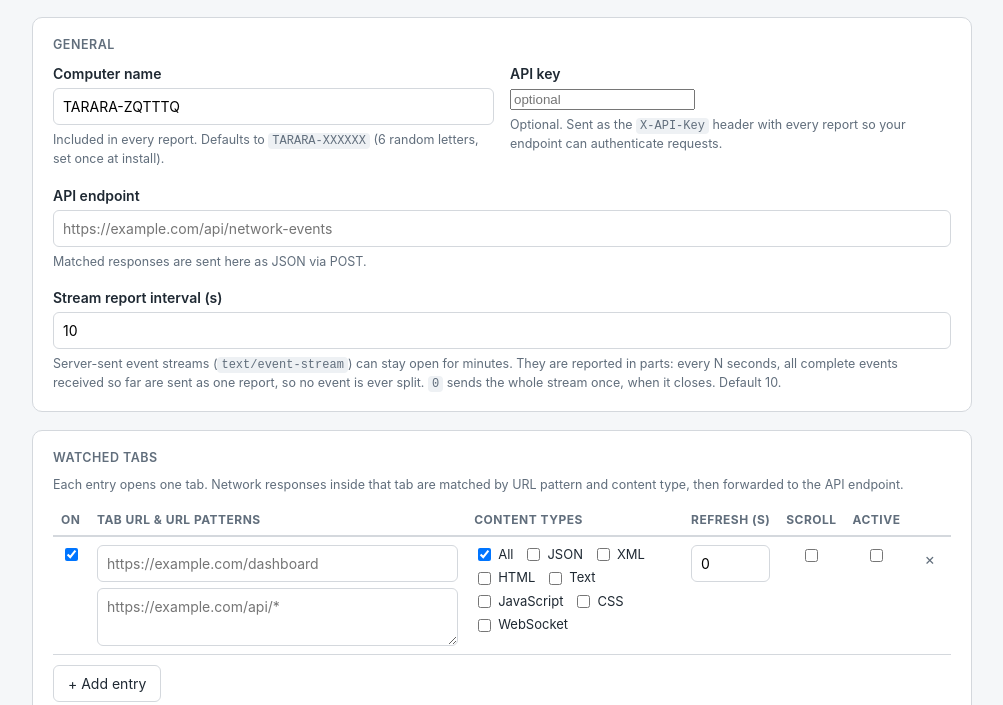
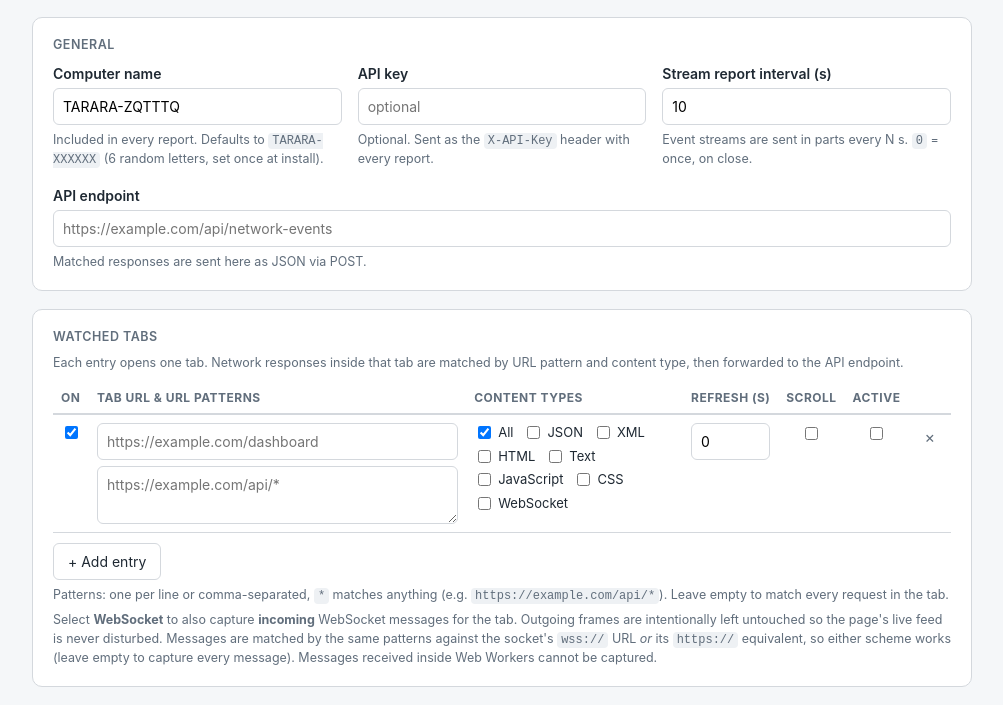
Before and after one commit to knezovic/TararaFox, a browser extension: page options/options.html in a window 1280 px wide. Shown: the part 81-786 px from the top of the page, without its empty margins (138-1141 px from the left). Drawn offline with Linux system fonts and the light colour scheme.

Commit message:
Tighten the General settings layout
Put Computer name, API key and Stream report interval in one row of
three equal columns (stacked below 720 px) so the section is shorter,
shorten their hints to at most two lines, and move the full interval
explanation into the field's tooltip. The API key field was narrower
than the others because the input styles did not cover
type="password"; it now matches them.

```diff
--- a/options/options.css
+++ b/options/options.css
@@ -71,12 +71,18 @@
    (e.g. API endpoint) spanning full width below them. */
 .field-row {
   display: grid;
-  grid-template-columns: 1fr 1fr;
+  grid-template-columns: repeat(3, 1fr);
   gap: 0 16px;
 }
 
 .field-row .field {
   margin-bottom: 16px;
+}
+
+@media (max-width: 720px) {
+  .field-row {
+    grid-template-columns: 1fr;
+  }
 }
 
 label {
@@ -92,6 +98,7 @@
 
 input[type="text"],
 input[type="url"],
+input[type="password"],
 input[type="number"],
 textarea {
   width: 100%;
--- a/options/options.html
+++ b/options/options.html
@@ -27,7 +27,13 @@
           <label for="api-key">API key</label>
           <input id="api-key" type="password" placeholder="optional"
                  autocomplete="off" spellcheck="false">
-          <p class="hint">Optional. Sent as the <code>X-API-Key</code> header with every report so your endpoint can authenticate requests.</p>
+          <p class="hint">Optional. Sent as the <code>X-API-Key</code> header with every report.</p>
+        </div>
+        <div class="field">
+          <label for="stream-flush">Stream report interval (s)</label>
+          <input id="stream-flush" type="number" min="0" max="3600" step="1"
+                 title="Open server-sent event streams (text/event-stream) are sent in parts every N seconds, whole events only, so no event is split. 0 sends the whole stream once, when it closes. Default 10.">
+          <p class="hint">Event streams are sent in parts every N s. <code>0</code> = once, on close.</p>
         </div>
       </div>
       <div class="field">
@@ -35,11 +41,6 @@
         <input id="api-endpoint" type="url" placeholder="https://example.com/api/network-events"
                autocomplete="off" spellcheck="false">
         <p class="hint">Matched responses are sent here as JSON via POST.</p>
-      </div>
-      <div class="field">
-        <label for="stream-flush">Stream report interval (s)</label>
-        <input id="stream-flush" type="number" min="0" max="3600" step="1">
-        <p class="hint">Server-sent event streams (<code>text/event-stream</code>) can stay open for minutes. They are reported in parts: every N seconds, all complete events received so far are sent as one report, so no event is ever split. <code>0</code> sends the whole stream once, when it closes. Default 10.</p>
       </div>
     </section>
 
```
